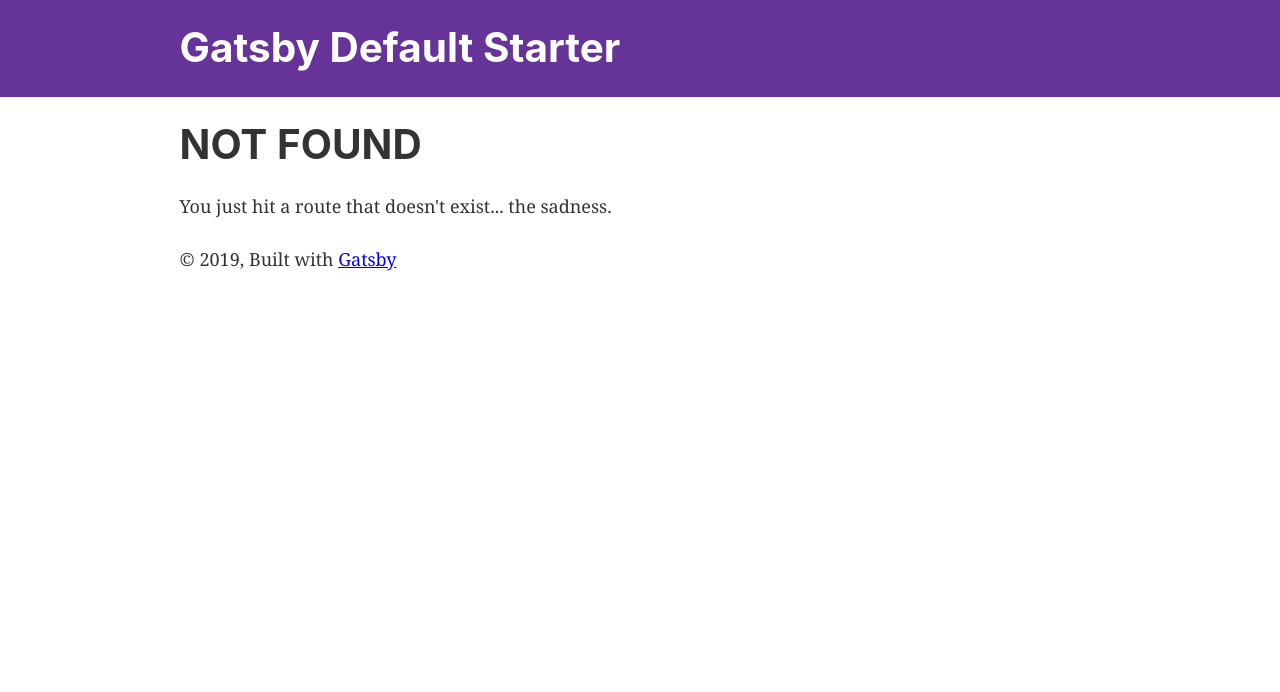
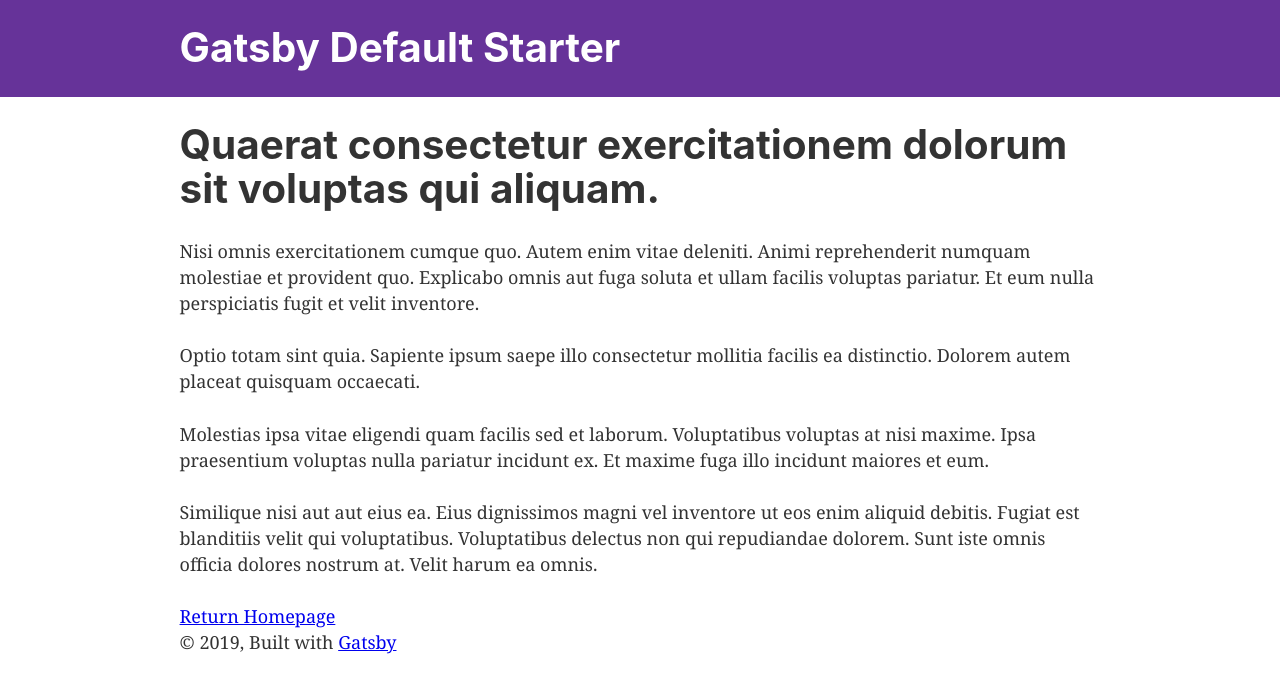
Before and after one commit to sergio-morales/gatsby-community-test, a Gatsby site: page /page-3 in a window 1280 px wide. Before the commit this address had no page. Built offline with nearby package versions, Linux system fonts and the light colour scheme; Gatsby itself is replaced by a stand-in of ours.

Commit message:
✨ Add third page

```diff
--- a/src/pages/index.js
+++ b/src/pages/index.js
@@ -15,6 +15,8 @@ const IndexPage = () => (
       <Image />
     </div>
     <Link to="/page-2/">Go to page 2</Link>
+    <br />
+    <Link to="/page-3/">Go to page 3</Link>
   </Layout>
 )
 
--- /dev/null
+++ b/src/pages/page-3.js
@@ -0,0 +1,37 @@
+import React from "react"
+import Layout from "../components/layout"
+import { Link } from "gatsby"
+
+const thirdPage = () => {
+  return (
+    <Layout>
+      <h1>
+        Quaerat consectetur exercitationem dolorum sit voluptas qui aliquam.
+      </h1>
+      <p>
+        Nisi omnis exercitationem cumque quo. Autem enim vitae deleniti. Animi
+        reprehenderit numquam molestiae et provident quo. Explicabo omnis aut
+        fuga soluta et ullam facilis voluptas pariatur. Et eum nulla
+        perspiciatis fugit et velit inventore.
+      </p>
+      <p>
+        Optio totam sint quia. Sapiente ipsum saepe illo consectetur mollitia
+        facilis ea distinctio. Dolorem autem placeat quisquam occaecati.
+      </p>
+      <p>
+        Molestias ipsa vitae eligendi quam facilis sed et laborum. Voluptatibus
+        voluptas at nisi maxime. Ipsa praesentium voluptas nulla pariatur
+        incidunt ex. Et maxime fuga illo incidunt maiores et eum.
+      </p>
+      <p>
+        Similique nisi aut aut eius ea. Eius dignissimos magni vel inventore ut
+        eos enim aliquid debitis. Fugiat est blanditiis velit qui voluptatibus.
+        Voluptatibus delectus non qui repudiandae dolorem. Sunt iste omnis
+        officia dolores nostrum at. Velit harum ea omnis.
+      </p>
+      <Link to="/">Return Homepage</Link>
+    </Layout>
+  )
+}
+
+export default thirdPage
```
